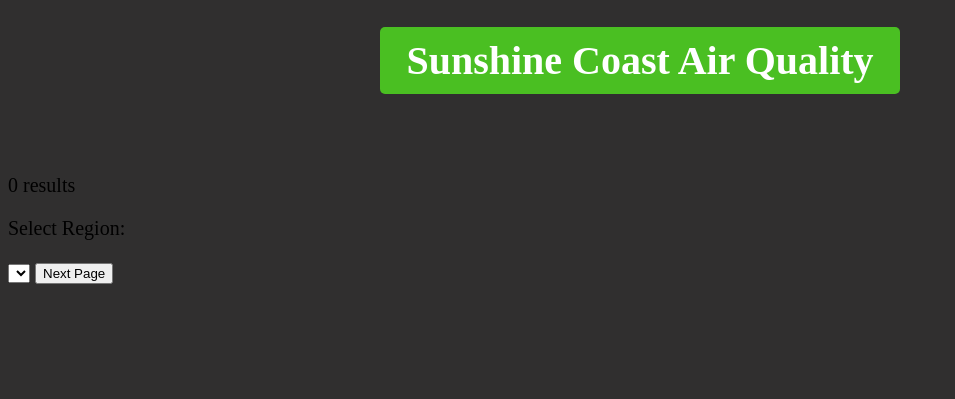
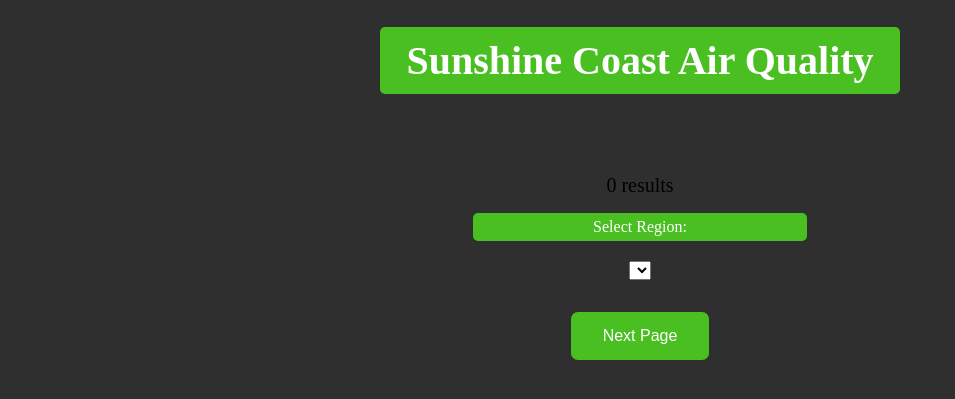
Before and after one commit to morganic-jpg/scairquality, a PHP site: page /Current_values.php in a window 1280 px wide. Shown: the top 399 px of the page, without its empty margins (0-955 px from the left). Run offline with PHP 8.4, Linux system fonts and the light colour scheme; data that the repository does not hold is empty.

Commit message:
CSS formatting

```diff
--- a/Current_values.php
+++ b/Current_values.php
@@ -97,6 +97,47 @@
         width: 1000px;
 				padding: 17px 25px;
       }
+
+      body
+			{
+				text-align: center;
+			}
+
+      form
+      {
+        margin-top: 0px;
+      }
+
+      p
+			{
+				background-color: #4ABF22;
+				border-radius: 5px;
+				color: white;
+				text-align: center;
+				font-size: 16px;
+				margin-left: auto;
+        margin-right: auto;
+        margin-bottom: 1em;
+        width: 300px;
+				padding: 5px 17px;
+			}
+
+      .button
+      {
+        background-color: #4ABF22;
+        border: none;
+        border-radius: 7px;
+        color: white;
+        padding: 15px 32px;
+        text-align: center;
+        display: block;
+        font-size: 16px;
+        cursor: pointer;
+        margin-top: 2em;
+        margin-left: auto;
+        margin-right: auto;
+        width: 200;
+      }
     </style>
   </head>
   <body>
```
Also changed, not shown: current_values_region.php (+41 -0 lines).
